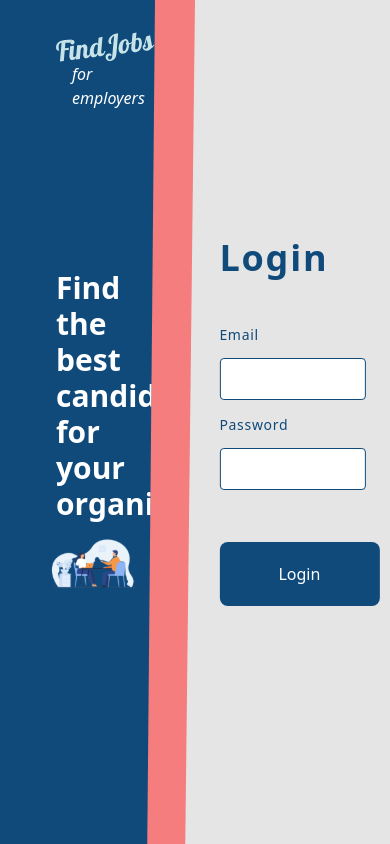
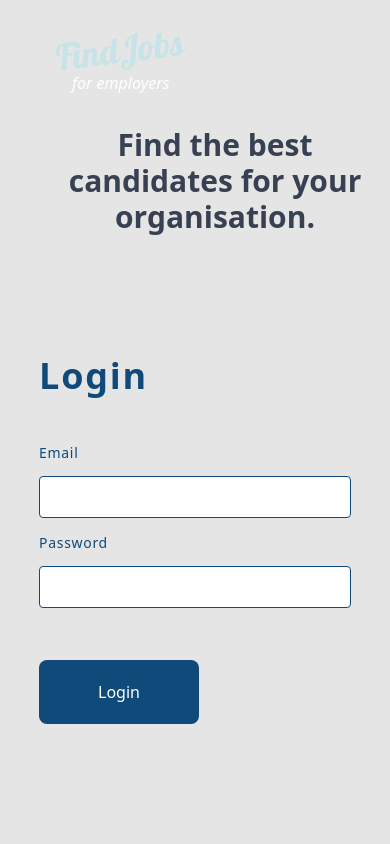
Before and after one commit to codeddave/ted-assessment, a React (Create React App) app: page /admin/log-in in a window 390 px wide. Built offline with nearby package versions, Linux system fonts and the light colour scheme.

Commit message:
making log in page mobile responsive

```diff
--- a/src/pages/admin/Login/Login.jsx
+++ b/src/pages/admin/Login/Login.jsx
@@ -5,11 +5,27 @@ import Hero from "../../../assets/images/hero.svg";
 import { Link } from "react-router-dom";
 import "./Login.css";
 import LoginForm from "./LoginForm";
+import { useMediaQuery } from "react-responsive";
+import classNames from "classnames";
 const Login = () => {
+  const isMobile = useMediaQuery({ query: "(max-width: 768px)" });
   return (
-    <section className="h-screen grid grid-cols-2">
-      <div className="flex border-black  justify-start w-full red  pr-10 bent-bg">
-        <section className="company-blue-bg bent-bg w-full borr ">
+    <section className="h-screen grid grid-cols-1 md:grid-cols-2">
+      <div
+        className={classNames(
+          "md:flex border-black  justify-start w-fl d  md:pr-10 ",
+          {
+            "red ": !isMobile,
+            "bent-bg": !isMobile,
+          }
+        )}
+      >
+        <section
+          className={classNames("w-full borr ", {
+            "bent-bg": !isMobile,
+            "company-blue-bg": !isMobile,
+          })}
+        >
           <div className="pl-14 lg:pl-20 pt-8">
             <Link>
               {" "}
@@ -18,15 +34,15 @@ const Login = () => {
             <p className="pl-4 italic font-light text-white">for employers</p>
           </div>
 
-          <h1 className="pt-40 font-extrabold text-3xl lg:text-5xl max-w-lg pl-14 lg:pl-20 text-white tec">
+          <h1 className=" pt-8 md:pt-40 pr-4 font-extrabold text-3xl lg:text-5xl max-w-lg pl-14 lg:pl-20 text-gray-700 md:text-white  text-center">
             Find the best candidates for your organisation.
           </h1>
 
-          <img src={Hero} alt="" className="pl-12 mt-3 pr-4" />
+          <img src={Hero} alt="" className="pl-12 mt-3  hidden md:block pr-4" />
         </section>
       </div>
 
-      <section className="relative flex justify-center">
+      <section className="relative fle">
         <LoginForm />
       </section>
     </section>
--- a/src/pages/admin/Login/LoginForm.jsx
+++ b/src/pages/admin/Login/LoginForm.jsx
@@ -2,7 +2,11 @@ import React from "react";
 import { Field, Form, Formik } from "formik";
 import CustomFormInput from "../../../components/CustomFormInput.jsx/CustomFormInput";
 import { logIn } from "../../../api/admin";
+import { useMediaQuery } from "react-responsive";
+import classNames from "classnames";
 const LoginForm = () => {
+  const isMobile = useMediaQuery({ query: "(max-width: 678px)" });
+
   return (
     <div>
       <Formik
@@ -17,7 +21,11 @@ const LoginForm = () => {
         }}
       >
         {() => (
-          <Form className="dead-center ack w-3/4">
+          <Form
+            className={classNames("ack w-4/5 mx-auto md:mx-0 sm:w-3/4", {
+              "dead-center": !isMobile,
+            })}
+          >
             <p className="company-blue-text text-4xl  tracking-wider font-extrabold pb-11">
               Login
             </p>
```
